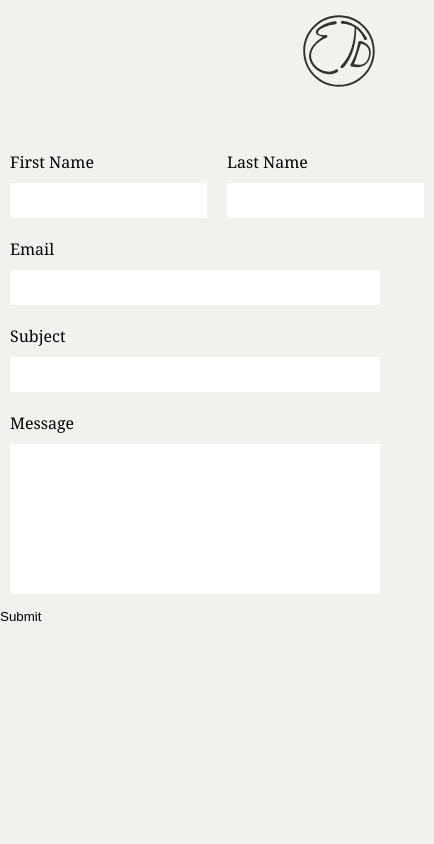
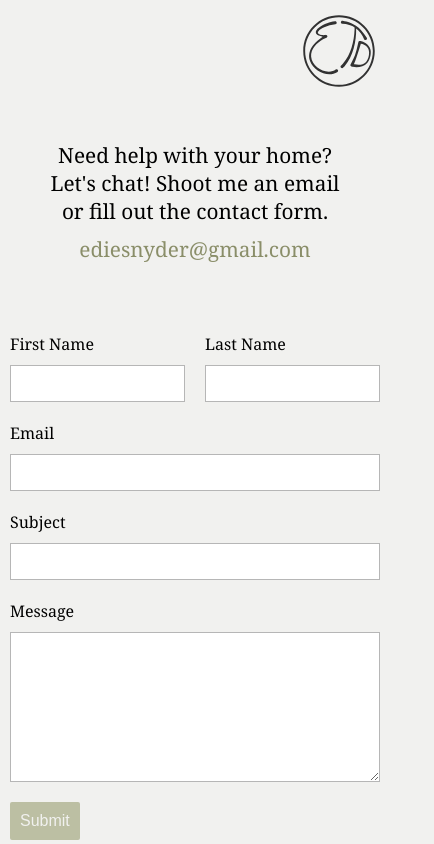
Before and after one commit to izzy1090/edie-templeton-design, a React (Create React App) app: page /contact in a window 390 px wide. Shown: the top 844 px of the page, 434 px wide, since content can reach past the window. Built offline with nearby package versions, Linux system fonts and the light colour scheme.

Commit message:
Added functionality to the contact form

```diff
--- a/src/components/contact.js
+++ b/src/components/contact.js
@@ -1,7 +1,10 @@
 import { useState } from "react";
+import useGlobalStates from "../hooks/use-globalStates";
 
 function Contact ( { contactForms } ) {
 
+    const { isNavOpen } = useGlobalStates();
+    const [result, setResult] = useState("");
     const [ submissionText, setSubmissionText ] = useState({
         First: '',
         Last: '',
@@ -23,9 +26,31 @@ function Contact ( { contactForms } ) {
         })
     }
 
-    const handleSubmit = (event) =>{
-        event.preventDefault()
-        console.log(submissionText);
+    // Includes instructions to send the email using Web3Forms
+    const handleSubmit = async (event) =>{
+        event.preventDefault();
+        setResult("Sending....");
+        const formData = new FormData(event.target);
+
+        formData.append("access_key", "e3b608b7-d6d8-4e89-93a2-93fff94922be");
+
+        const response = await fetch("https://api.web3forms.com/submit", {
+        method: "POST",
+        body: formData
+        });
+
+        const data = await response.json();
+
+        if (data.success)
+        {
+            setResult("Form Submitted Successfully");
+            event.target.reset();
+        } else
+        {
+            console.log("Error", data);
+            setResult(data.message);
+        }
+        // Resets the submission form back to it's original values
         setSubmissionText({
             First: '',
             Last: '',
@@ -95,11 +120,18 @@ function Contact ( { contactForms } ) {
         }
     });
 
-    return <div className="contactContainer">
+    return <div className="contactContainer" style={isNavOpen ? { display: 'none'} : null}>
         <div className="contactBody">
+        <div className="contactIntro">
+            Need help with your home? Let's chat!
+            Shoot me an email or fill out the contact form.
+            <a className="email" href="mailto:ediesnyder@gmail.com?">
+                ediesnyder@gmail.com
+            </a>
+        </div>
             <form onSubmit={handleSubmit}>
                 {taggedForms}
-                <button type="submit">Submit</button>
+                <button className="submitButton" type="submit">Submit</button>
             </form>
         </div>
     </div>
--- a/src/styles/contact.css
+++ b/src/styles/contact.css
@@ -3,13 +3,29 @@
     display: flex;
     justify-content: center;
     margin-top: 10%;
-    margin-bottom: 5%;
 }
 
 .contactBody {
     display: block;
     margin: auto;
     width: 90vw;
+}
+
+.contactIntro{
+    font-size: 1.3em;
+    padding-bottom: 50px;
+    text-align:justify;
+    text-align: center;
+    flex-direction: column;
+    display: flex;
+    margin: 0 auto;
+    width: 80%;
+}
+
+.contactIntro > a {
+    padding: 10px;
+    color: rgb(138, 142, 105);
+    text-decoration: none;
 }
 
 .formContainer {
@@ -37,21 +53,44 @@
     box-sizing: border-box;
     padding: 10px;
     margin: 10px 0px 0px 0px;
+    border: 1px solid rgba(128, 128, 128, 0.578);
 }
 
 .formContainer > textarea {
     box-sizing: border-box;
-    resize: none;
     width: inherit;
     height: 150px;
     padding: 10px;
     margin: 10px 0px 0px 0px;
     font-family: inherit;
+    border: 1px solid rgba(128, 128, 128, 0.578);
+}
+
+.submitButton {
+    cursor: pointer;
+    display: block;
+    margin: auto;
+    padding: 10px;
+    margin: 10px;
+    background-color: rgb(188, 191, 163);
+    color: #F1F1EF;
+    border-radius: 2px;
+    font-size: 16px;
+    font-weight: 300;
+}
+
+.submitButton:hover {
+    background-color: rgba(188, 191, 163, 0.821);
 }
 
 @media only screen and (max-width: 600px) {
     .contactBody {
         width: 100%;
+    }
+
+    .nameContainer > .formContainer {
+        display: flex;
+        width: 50%;
     }
 }
 
--- a/src/styles/footer.css
+++ b/src/styles/footer.css
@@ -41,6 +41,5 @@
 
     .socialLogos > a > svg:hover  {
         fill: #000000;
-
     }
 }
```
Also changed, not shown: src/pages/FooterPage.js (+6 -1 lines), src/assets/email.svg (added), src/assets/line.svg (added).
